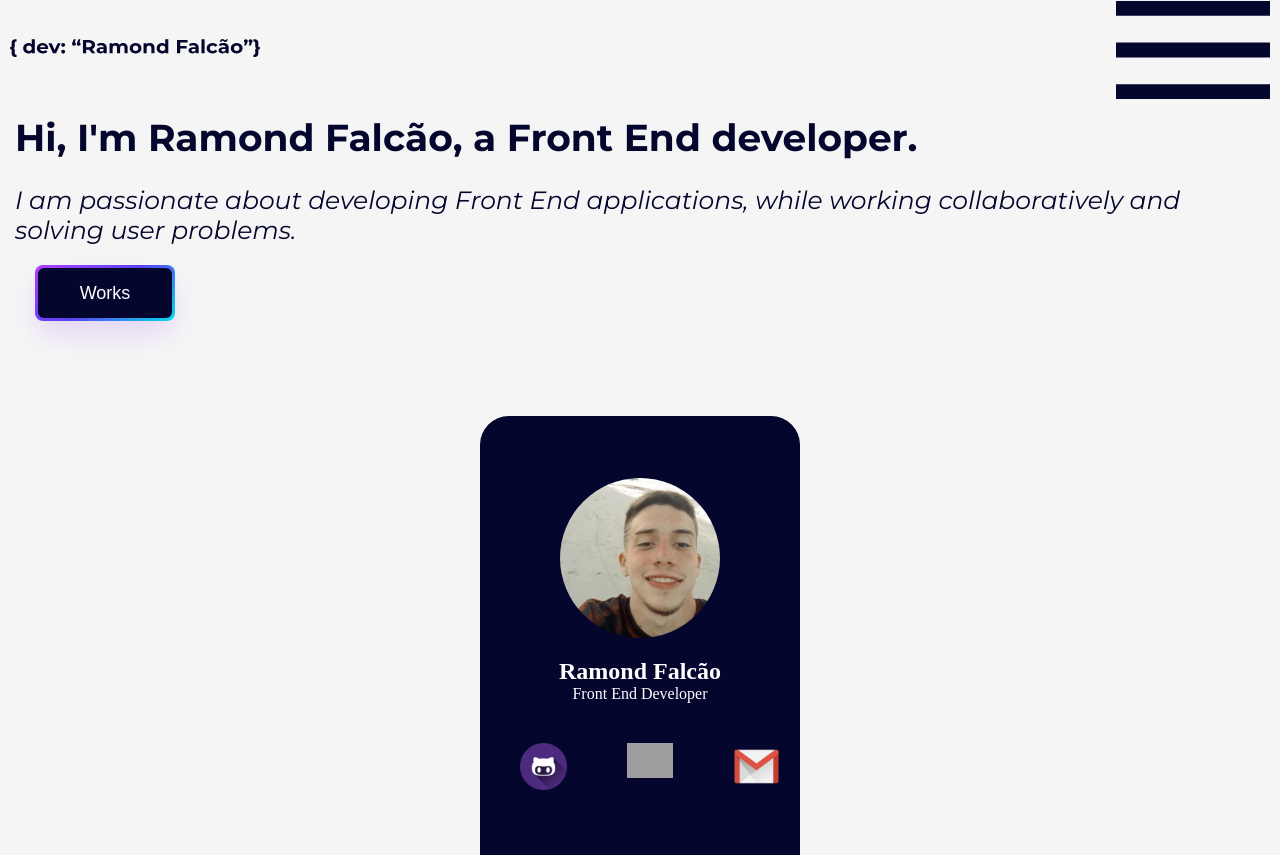
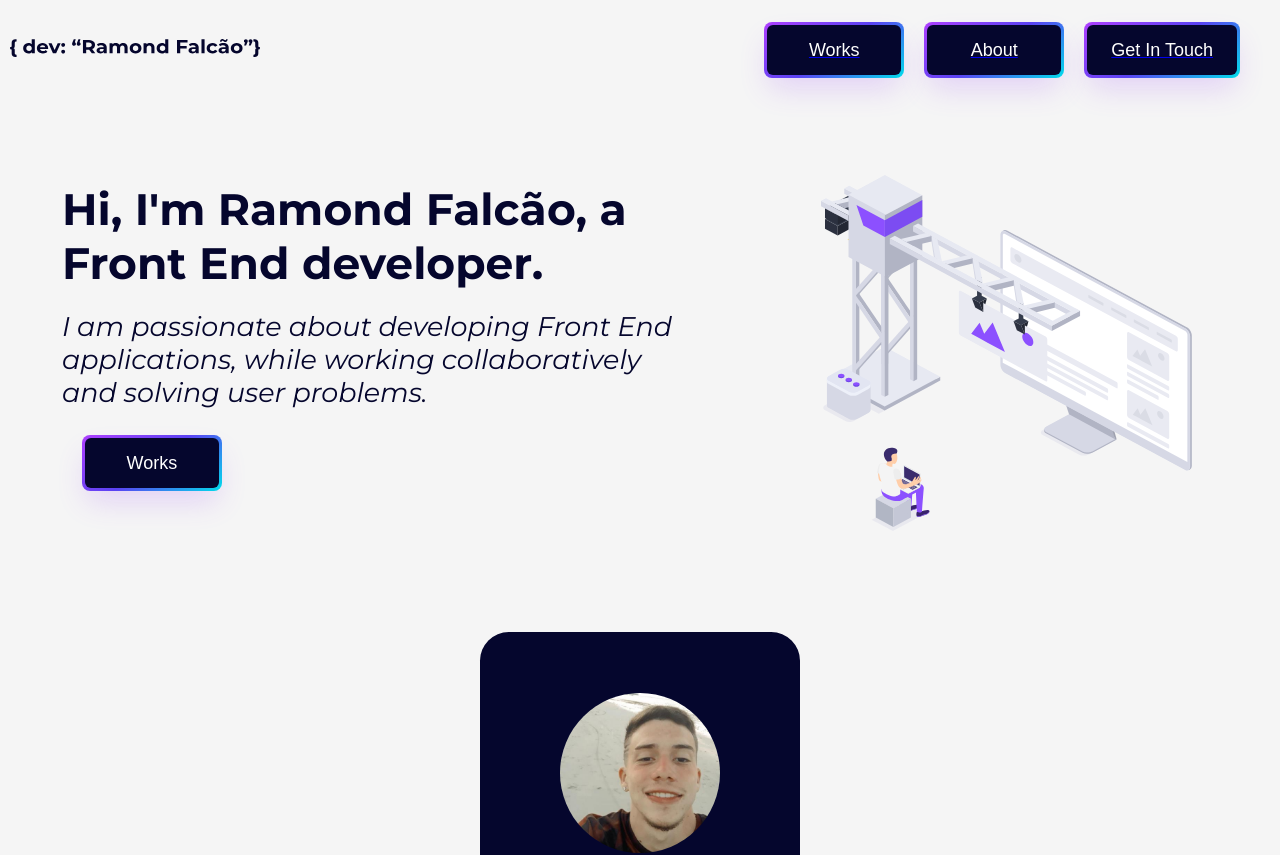
Before and after one commit to ramondfalcao/portifolio, a React (Create React App) app: page / in a window 1280 px wide. Shown: the top 855 px of the page. Built offline with nearby package versions, Linux system fonts and the light colour scheme; grey boxes are pictures that could not be loaded.

Commit message:
Desktop Version - Page  Home - em andamento

```diff
--- a/src/components/About.css
+++ b/src/components/About.css
@@ -14,6 +14,7 @@
   align-items: center;
   flex-direction: column;
   background-color: rgb(5, 6, 45);
+  font-family: 'Montserrat', sans-serif;
   color: white;
   width: 20rem;
   height: 30rem;
@@ -53,3 +54,67 @@
 .img-icon:hover {
   transform: scale(1.2);
 }
+
+
+/* IPAD SIZE */
+
+@media only screen and (min-width: 500px) and (max-width: 850px) {
+  .about-section {
+    width: 100%;
+    padding: 5%;
+    height: 60vh;
+    flex-direction: row;
+    align-items: center;
+    justify-content: center;
+  }
+
+  .card-profile {
+    display: flex;
+    justify-content: center;
+    align-items: center;
+    flex-direction: column;
+    background-color: rgb(5, 6, 45);
+    color: white;
+    width: 20rem;
+    height: 30rem;
+    transition: 0.5s;
+    border-radius: 1.8rem;
+  }
+
+  .technologies-container{
+    width: 60%;
+    height: 30rem;
+  }
+
+  .cards {
+    display: grid;
+    grid-template-columns: auto auto auto;
+    flex-wrap: wrap;
+    width: 100%;
+    margin-top: 15px;
+  }
+
+  .card-tec {
+    margin-top: 15px;
+    margin-right: 5px;
+    display: flex;
+    flex-direction: column;
+    justify-content: center;
+    align-items: center;
+    margin-bottom: 10px;
+  }
+
+  .tec-img {
+    width: 50px;
+  }
+
+  /* .tec-img:hover {
+    transform: scale(1.2);
+  } */
+
+  .tec-name {
+    /* color: rgb(5, 6, 45); */
+    margin-bottom: 5px;
+  }
+
+}
--- a/src/components/Header.css
+++ b/src/components/Header.css
@@ -67,3 +67,27 @@ header{
     display: none;
   }
 }
+
+/* DESKTOP SIZE */
+
+@media only screen and (min-width: 850px) {
+  .list-desktop {
+    display: block;
+    width: 100%;
+    align-items: flex-end;
+    flex-direction: row;
+  }
+
+  .listItems-desktop {
+    display: flex;
+    flex-direction: row;
+    width: 100%;
+    /* background-color: red; */
+    justify-content: flex-end;
+    padding-right: 40px;
+  }
+
+  .menu-mobile {
+    display: none;
+  }
+}
--- a/src/components/Skills.css
+++ b/src/components/Skills.css
@@ -15,6 +15,11 @@
   justify-content: center;
   align-items: center;
   margin-bottom: 10px;
+  transition: 0.5s;
+}
+
+.card-tec:hover {
+ transform: scale(1.5);
 }
 
 .tec-img {
--- a/src/pages/Home.css
+++ b/src/pages/Home.css
@@ -1,5 +1,10 @@
 .main-home {
   width: 100%;
+}
+
+.img-home {
+  margin-top: 40px;
+  margin-left: 40px;
 }
 
 .section1-homee {
@@ -20,36 +25,54 @@
 }
 
 #title{
-  margin-bottom: 25px;
-  /* color: #E90026 */
+  margin-bottom: 20px;
   color: rgb(5, 6, 45);
 }
 
 #paragraph {
   font-style: italic;
   margin-bottom: 20px;
+  font-size: 22px;
   color: rgb(5, 6, 45);
 }
+
+/* IPAD SIZE */
 
 @media only screen and (min-width: 500px) and (max-width: 850px) {
   .section1-home {
     font-family: 'Montserrat', sans-serif;
     padding: 15px;
-    font-size: 25px;
+    display: flex;
+    flex-direction: row;
+    justify-content: center;
+    align-items: center;
+    justify-content: space-around;
+    margin-top: 20px;
     width: 100%;
-    height: 70vh;
-    display: flex;
-    flex-direction: column;
-    justify-content: center;
+    height: 50vh;
+  }
+
+  .div-home{
+    width: 70%;
+  }
+
+  .section-img-home {
+    width: 55%;
+  }
+
+  .img-home {
+    width: 90%;
+    margin-top: 40px;
+    margin-left: 40px;
   }
 
   #title {
-    margin-bottom: 25px;
-    font-size: 54px;
+    margin-bottom: 20px;
+    font-size: 44px;
   }
 
   #paragraph {
-    font-size: 37px;
+    font-size: 27px;
     margin-bottom: 26px;
   }
 
@@ -57,3 +80,48 @@
     max-width: 20%;
   }
 }
+
+/* DESKTOP SIZE */
+
+@media only screen and (min-width: 850px) {
+  .section1-home {
+    font-family: 'Montserrat', sans-serif;
+    padding: 15px;
+    display: flex;
+    flex-direction: row;
+    justify-content: center;
+    align-items: center;
+    justify-content: space-around;
+    margin-top: 20px;
+    width: 100%;
+  }
+
+  .div-home{
+    width: 50%;
+  }
+
+  .section-img-home {
+    width: 35%;
+    /* background-color: red; */
+  }
+
+  .img-home {
+    width: 85%;
+    margin-top: 40px;
+    margin-left: 40px;
+  }
+
+  #title {
+    margin-bottom: 20px;
+    font-size: 44px;
+  }
+
+  #paragraph {
+    font-size: 27px;
+    margin-bottom: 26px;
+  }
+
+  #button-work-main{
+    max-width: 20%;
+  }
+}
--- a/src/pages/Home.js
+++ b/src/pages/Home.js
@@ -5,6 +5,7 @@ import './Home.css'
 import './button.css'
 import About from '../components/About';
 import Footer from '../components/Footer';
+import imgHome from '../assets/imgHome.svg';
 
 function Home(props) {
   const {history} = props
@@ -13,6 +14,7 @@ function Home(props) {
       <Header props={props} />
       <main className="main-home">
         <section className="section1-home">
+          <section className='div-home'>
             <h1 id="title">Hi, I'm Ramond Falcão, a Front End developer.</h1>
             <p id="paragraph">I am passionate about developing Front End applications, while working collaboratively and solving user problems.</p>
             <button
@@ -23,8 +25,11 @@ function Home(props) {
               <span class="text">Works</span>
             </button>
           </section>
+          <div className='section-img-home'>
+            <img className="img-home" src={imgHome} alt="" />
+          </div>
+        </section>
         <About />
-        {/* <Skills /> */}
         <Footer />
       </main>
     </>
```
Also changed, not shown: src/assets/imgHome.svg (added). Lines whose indentation alone changed are shown as unchanged.
